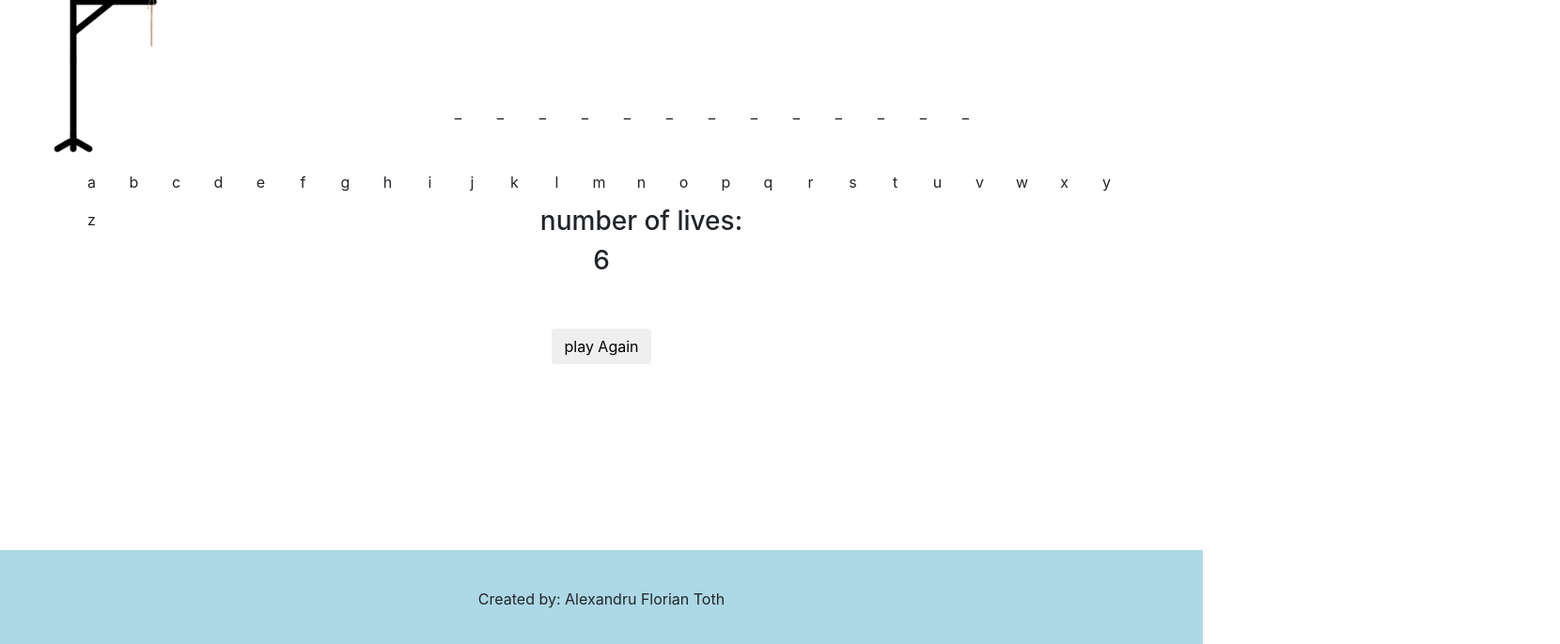
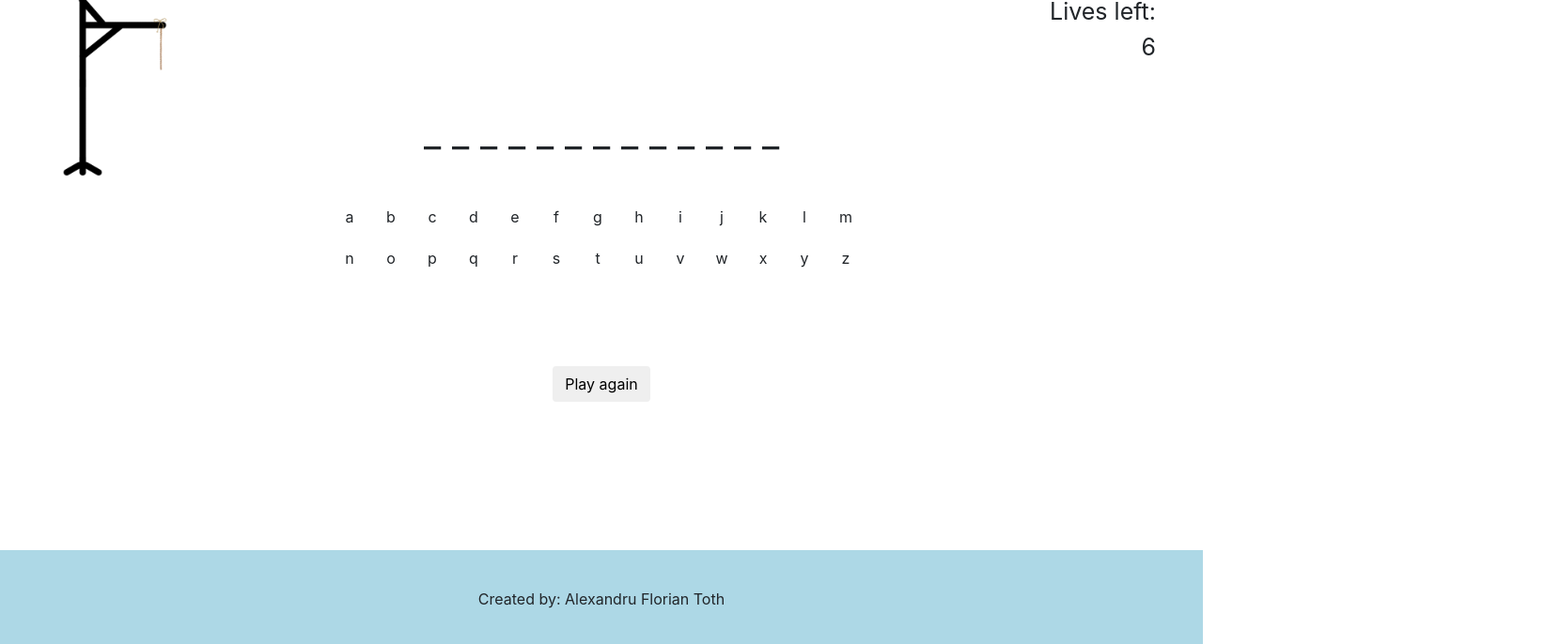
Before and after one commit to Tothal1/hangman, a plain HTML site: page index.html in a window 1280 px wide. Shown: the part 114-800 px from the top of the page at 94% size, 1660 px wide, since content can reach past the window. Drawn offline with nearby package versions, Linux system fonts and the light colour scheme.

Commit message:
tidied up

```diff
--- a/hangman.css
+++ b/hangman.css
@@ -1,19 +1,20 @@
-
-  #wrapper {
+#wrapper {
     display: flex;
     align-items: center;
     justify-content: center;
     text-align: center;
-  }
-  html {
+}
+
+html {
     position: relative;
     min-height: 100%;
+    margin: auto;
+
 }
 
 body {
-    margin: 0 0 100px;
     /* bottom = footer height */
-    padding: 25px;
+    padding: 50px;
 }
 
 footer {
@@ -25,49 +26,85 @@ footer {
     width: 100%;
     overflow: hidden;
 }
-  #buttons ul{
-    list-style:none;
-    position:relative;
-    left:50%;
+
+h1 {
+    margin-left: auto;
+    margin-right: auto;
+    text-align: center;
+    position: relative;
 }
+
+.lives {
+    margin: auto;
+    position: fixed;
+    top: 108px;
+    right: 50px;
+    text-align: right;
+    font-style: bold;
+    font-size: 25px
+}
+
+
 .drawing {
     width: 200px;
     height: 120px;
+
 }
 
 /* resize images */
+
 .drawing img {
     width: 100%;
     height: auto;
 }
-#underscores{
-    list-style:none;
-    position:relative;
-    left:35%;
+
+
+.guessingLetters {
+    max-width: 580px;
+    display: table;
     margin: auto;
-    text-align: center;
-    padding: 10px;
 }
 
-button{
+.guessingLetters ul {
+    padding: 0px;
+}
+
+.guessingLetters li {
+    text-align: center;
+    float: left;
+    list-style: none;
+    width: 40px;
+    height: 40px;
+    padding: 10px;
+    margin: 2px;
+    cursor: pointer;
+    border: solid 1px #fff;
+    display: inline;
+}
+
+.guessingWord {
+    margin-left: auto;
+    margin-right: auto;
+    text-align: center;
+    position: relative;
+    display: table;
+    padding: 0;
+}
+
+.guessingWord li {
+    width: 30px;
+    height: 30px;
+    cursor: pointer;
+    font-size: 40px;
+    float: left;
+    list-style: none;
+}
+
+.wrapper {
+    text-align: center;
+}
+
+button {
     position: relative;
     top: 50%;
 }
-   li {
-    @include clear;
-    margin:15px auto;
-    padding:0;
-    max-width:900px;
-    float:left;
-    margin: 0 10px 10px 0;
-    list-style:none;
-    width:35px;
-    height:30px;
-    padding-top:10px;
-    background:#fff;
-    color: #blue;
-    cursor:pointer;
-    @include corners(5px);
-    border: solid 1px #fff;
-
-  }
--- a/index.html
+++ b/index.html
@@ -1,37 +1,35 @@
+<!DOCTYPE html>
+   <html lang="en">
    <head>
-    <script language="javascript" src="hangman2.js"></script>
+    <script src="hangman2.js"></script>
     <link rel="stylesheet" href="https://stackpath.bootstrapcdn.com/bootstrap/4.1.0/css/bootstrap.min.css" integrity="sha384-9gVQ4dYFwwWSjIDZnLEWnxCjeSWFphJiwGPXr1jddIhOegiu1FwO5qRGvFXOdJZ4" crossorigin="anonymous">
-    <link type="text/css" rel="stylesheet" href="hangman.css"/>
+    <link type="text/css" rel="stylesheet" href="hangman.css" />
     <title>Hangman</title>
 </head>
 
 <body>
-    <div class="wrapper container-fluid text-center">
     <h1>Hangman</h1>
+    <div class="lives">Lives left:
+        <div id="numberOfLives"></div>
+    </div>
+
     <div class="drawing">
         <img src="finalimages/life6.png" alt="Pole" id="imageFile">
     </div>
-
-
-        <div id="underscoreFrame">
-            <ul id="underscores">
+    <ul id="underscores" class="guessingWord">
 
     </ul>
-        </div>
     <br /> <br />
-        <div id="letters" >
+    <div id="letters" class="guessingLetters">
         <ul id="buttons">
 
         </ul>
     </div>
     <br/><br/>
-        <div>
-            <h3>number of lives:</h3><h3 id="numberOfLives"></h3>
-        </div>
     <br/>
     <br/>
-        <button onclick="playAgain()" class="btn-default btn" >play Again</button>
-
+    <div class="wrapper">
+        <button onclick="playAgain()" class="btn-default btn">Play again</button>
     </div>
     <footer class="page-footer font-small blue pt-4 mt-4">
         <div class="footer-copyright py-3 text-center">
@@ -39,3 +37,4 @@
         </div>
     </footer>
 </body>
+</html>
```
Lines whose indentation alone changed are shown as unchanged.
